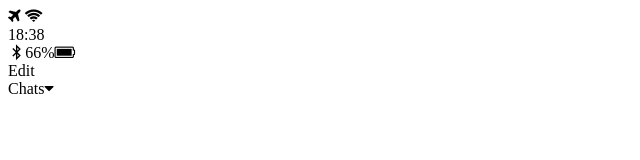
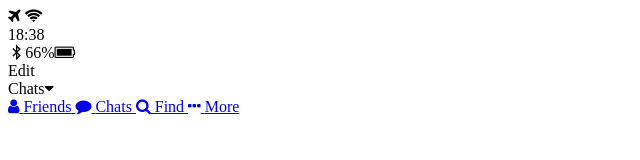
Before and after one commit to tudal2/line-clone, a plain HTML site: page chats.html in a window 1280 px wide. Shown: the whole page, without its empty margins (0-640 px from the left). Drawn offline with Linux system fonts and the light colour scheme.

Commit message:
navi is done!!

```diff
--- a/chats.html
+++ b/chats.html
@@ -40,7 +40,24 @@
             </div>
         </div>
     </head>
-
+    <nav class="tab-bar">
+            <a href="index.html" class="tab-bar__tab">
+                <i class="fa fa-user"></i>
+                <span class="tab-bar__title">Friends</span>
+            </a>
+            <a href="chats.html" class="tab-bar__tab tab-bar__tab-selectde">
+                <i class="fa fa-comment"></i>
+                <span class="tab-bar__title">Chats</span>
+            </a>
+            <a href="find.html" class="tab-bar__tab">
+                <i class="fa fa-search"></i>
+                <span class="tab-bar__title"></span>Find</span>
+            </a>
+            <a href="more.html" class="tab-bar__tab">
+                <i class="fa fa-ellipsis-h"></i>
+                <span class="tab-bar__title"></span>More</span>
+            </a>
+        </nav>
 </body>
 </html>
 <!-- 어떤 인라인 HTML 요소에 지정된 아이콘 클래스의 이름을 추가 <i>또는 <span></span> -->
```
Also changed, not shown: find.html (+18 -1 lines), index.html (+18 -1 lines), more.html (+18 -1 lines).
